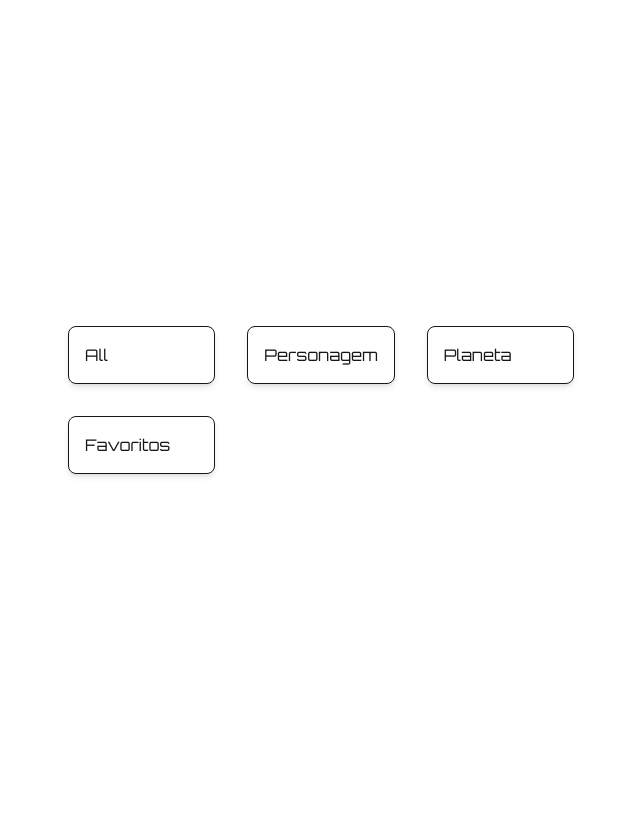
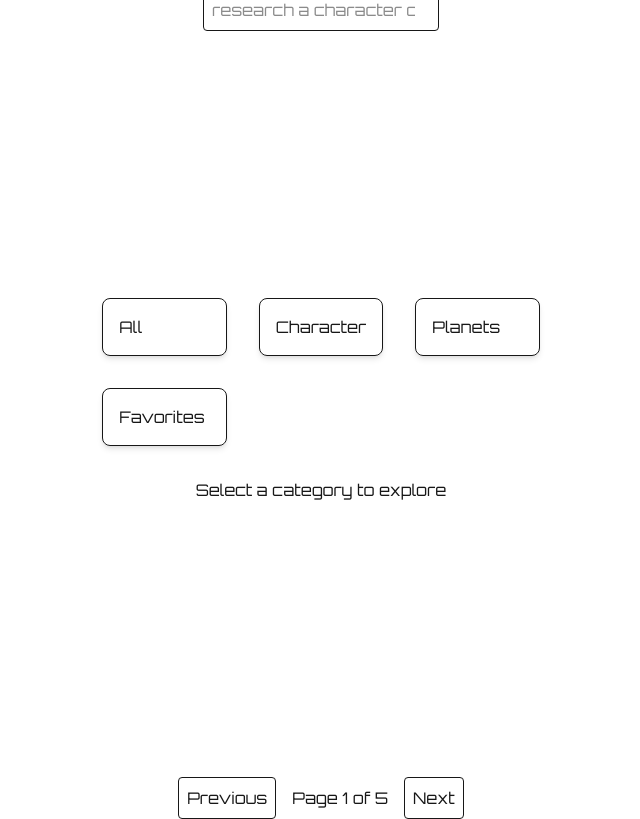
Before and after one commit to GeniferGonzalezSantos/star_wars_explorer_challenge, a Next.js app: page / in a window 1280 px wide. Shown: the whole page, without its empty margins (319-959 px from the left). Built offline with nearby package versions, Linux system fonts and the light colour scheme.

Commit message:
leave the home dynamic

```diff
--- a/src/app/components/input_search/page.tsx
+++ b/src/app/components/input_search/page.tsx
@@ -1,24 +1,14 @@
-import React, { useState } from "react";
-import { InputSearchProps } from "./types";
+import React from "react";
+import { SearchInputProps } from "./types";
 
-export default function InputSearch({ onSearch }: InputSearchProps) {
-  const [searchTerm, setSearchTerm] = useState("");
-
-  const handleInputChange = (event: React.ChangeEvent<HTMLInputElement>) => {
-    const value = event.target.value;
-    setSearchTerm(value);
-    onSearch(value);
-  };
-
-  return (
-    <div className="w-full max-w-[400px]">
+export default function SearchInput({ value, onChange }: SearchInputProps) {
+    return (
       <input
         type="search"
-        value={searchTerm}
-        onChange={handleInputChange}
+        value={value}
+        onChange={onChange}
         placeholder="research a character or planet"
-        className="w-full px-4 py-2 text-sm text-gray-800 placeholder-gray-400 bg-gray-100 border border-gray-300 rounded-md focus:outline-none focus:ring-2 focus:ring-blue-500 focus:border-transparent"
+        className="border p-2 rounded"
       />
-    </div>
-  );
+    );
 };
--- a/src/app/components/input_search/types.ts
+++ b/src/app/components/input_search/types.ts
@@ -1,4 +1,4 @@
-
-export interface InputSearchProps {
-    onSearch: (value: string) => void;
+export interface SearchInputProps {
+    value: string;
+    onChange: (e: React.ChangeEvent<HTMLInputElement>) => void;
   }
--- a/src/app/components/pagination/page.tsx
+++ b/src/app/components/pagination/page.tsx
@@ -6,24 +6,13 @@ export default function Pagination({
   totalPages,
   onPageChange,
 }: PaginationProps) {
-  const handlePrevious = () => {
-    if (currentPage > 1) {
-      onPageChange(currentPage - 1);
-    }
-  };
-
-  const handleNext = () => {
-    if (currentPage < totalPages) {
-      onPageChange(currentPage + 1);
-    }
-  };
 
   return (
     <div className="flex justify-center items-center gap-4 mt-4">
       <button
-        onClick={handlePrevious}
+        onClick={() => onPageChange(currentPage - 1)}
         disabled={currentPage === 1}
-        className="px-4 py-2 bg-gray-200 rounded disabled:opacity-50"
+        className="p-2 border rounded"
       >
         Previous
       </button>
@@ -31,9 +20,9 @@ export default function Pagination({
         Page {currentPage} of {totalPages}
       </span>
       <button
-        onClick={handleNext}
+        onClick={() => onPageChange(currentPage + 1)}
         disabled={currentPage === totalPages}
-        className="px-4 py-2 bg-gray-200 rounded disabled:opacity-50"
+        className="p-2 border rounded"
       >
         Next
       </button>
--- a/src/app/page.tsx
+++ b/src/app/page.tsx
@@ -1,27 +1,58 @@
 "use client";
-import React from "react";
+import React, { useState} from "react";
 import { Card } from "./components/card/page";
+import SearchInput from "./components/input_search/page";
+import Pagination from "./components/pagination/page";
+import PeoplePage from "./people/page";
+//import PlanetsPage from "./planets/page";
+// import FavoritesPage from "./favorites/page";
+
 
 export default function Home() {
+  const [searchQuery, setSearchQuery] = useState("");
+  const [currentPage, setCurrentPage] = useState(1);
+  const [activePage, setActivePage] = useState("All");
+
+  const renderPage = () => {
+    switch (activePage) {
+      case "Character":
+        return <PeoplePage searchQuery={searchQuery} currentPage={currentPage} name="" height="" mass="" />;
+      case "Planet":
+        // return <PlanetsPage searchQuery={searchQuery} currentPage={currentPage} />;
+      case "Favorites":
+        // return <FavoritesPage />;
+      default:
+        return <p>Select a category to explore</p>
+    }
+  };
+
   return (
     <div className="grid grid-rows-[20px_1fr_20px] items-center justify-items-center min-h-screen gap-16 font-[family-name:var(--font-Orbitron-sans)]">
+      <header className="row-start-1">
+        <SearchInput value={searchQuery} onChange={(e) => setSearchQuery(e.target.value)} />
+      </header>
       <main className="flex flex-col gap-[32px] row-start-2 items-center">
-        <Card
-          items={["All", "Personagem", "Planeta", "Favoritos"]}
+        {activePage === "All" && (
+          <Card
+          items={["All", "Character", "Planets", "Favorites"]}
           renderItem={(item: string) => (
             <div
-              onClick={() => {
-                if (item === "Personagem") {
-                  window.location.href = "/people";
-                }
-              }}
+              onClick={() => setActivePage(item)}
               className="cursor-pointer"
             >
               {item}
             </div>
           )}
         />
+        )
+          }
+
+        {renderPage()}
       </main>
+      <footer className="row-start-3">
+        <Pagination currentPage={currentPage} totalPages={5} onPageChange={setCurrentPage} />
+      </footer>
+
     </div>
   );
 };
--- a/src/app/people/page.tsx
+++ b/src/app/people/page.tsx
@@ -3,16 +3,11 @@ import React, { useEffect, useState } from "react";
 import { PeopleProps } from "./types";
 import { fetchPeople } from "../service/api";
 import { Card } from "../components/card/page";
-import InputSearch from "../components/input_search/page";
-import Pagination from "../components/pagination/page";
 
-export default function PeoplePage() {
+export default function PeoplePage({}: PeopleProps) {
   const [people, setPeople] = useState<PeopleProps[]>([]);
-  const [filteredPeople, setFilteredPeople] = useState<PeopleProps[]>([]);
   const [loading, setLoading] = useState(true);
   const [error, setError] = useState<string | null>(null);
-  const [currentPage, setCurrentPage] = useState(1);
-  const ItemsPerPage = 3;
 
   useEffect(() => {
     const fetchData = async () => {
@@ -20,7 +15,6 @@ export default function PeoplePage() {
         const data = await fetchPeople();
         console.log("Fetched data:", data);
         setPeople(data.results || []);
-        setFilteredPeople(data.results || []);
       } catch (err: unknown) {
         if (err instanceof Error) {
           setError(err.message);
@@ -31,20 +25,8 @@ export default function PeoplePage() {
     };
 
     fetchData();
+    //console.log("Fetching data...");
   }, []);
-
-  const handleSearch = (query: string) => {
-    const filtered = people.filter((person) =>
-      person.name.toLowerCase().includes(query.toLowerCase())
-    );
-    setFilteredPeople(filtered);
-    setCurrentPage(1);
-  };
-
-  const totalPages = Math.ceil(filteredPeople.length / ItemsPerPage);
-  const startIndex = (currentPage -1 ) * ItemsPerPage;
-  const endIndex = startIndex + ItemsPerPage;
-  const currentItems = filteredPeople.slice(startIndex, endIndex);
 
   if (loading) {
     return <p>Loading...</p>;
@@ -56,16 +38,13 @@ export default function PeoplePage() {
 
   return (
     <div>
-      <InputSearch onSearch={handleSearch} />
       <Card
         title="Star Wars Characters"
-        items={currentItems}
+        items={people}
         renderItem={(person) => (
           <>
             <h2 className="text-lg font-bold">{person.name}</h2>
-            <p className="text-sm text-gray-600">
-              Homeworld: {person.homeworld}
-            </p>
+
             <p className="text-sm text-gray-600">
               height:{" "}
               {person.height.length}
@@ -77,11 +56,6 @@ export default function PeoplePage() {
           </>
         )}
       />
-      <Pagination
-        currentPage={currentPage}
-        totalPages={totalPages}
-        onPageChange={(page) => setCurrentPage(page)}
-      />
     </div>
   );
 }
--- a/src/app/service/api.ts
+++ b/src/app/service/api.ts
@@ -8,7 +8,6 @@ export async function fetchFromApi<T>(
 ): Promise<T> {
   try {
     const response = await fetch(`${BASE_URL}${endpoint}`, options);
-
     if (!response.ok) {
       throw new Error(`Erro na requisição: ${response.statusText}`);
     }
```
Also changed, not shown: src/app/people/types.ts (+2 -13 lines).
